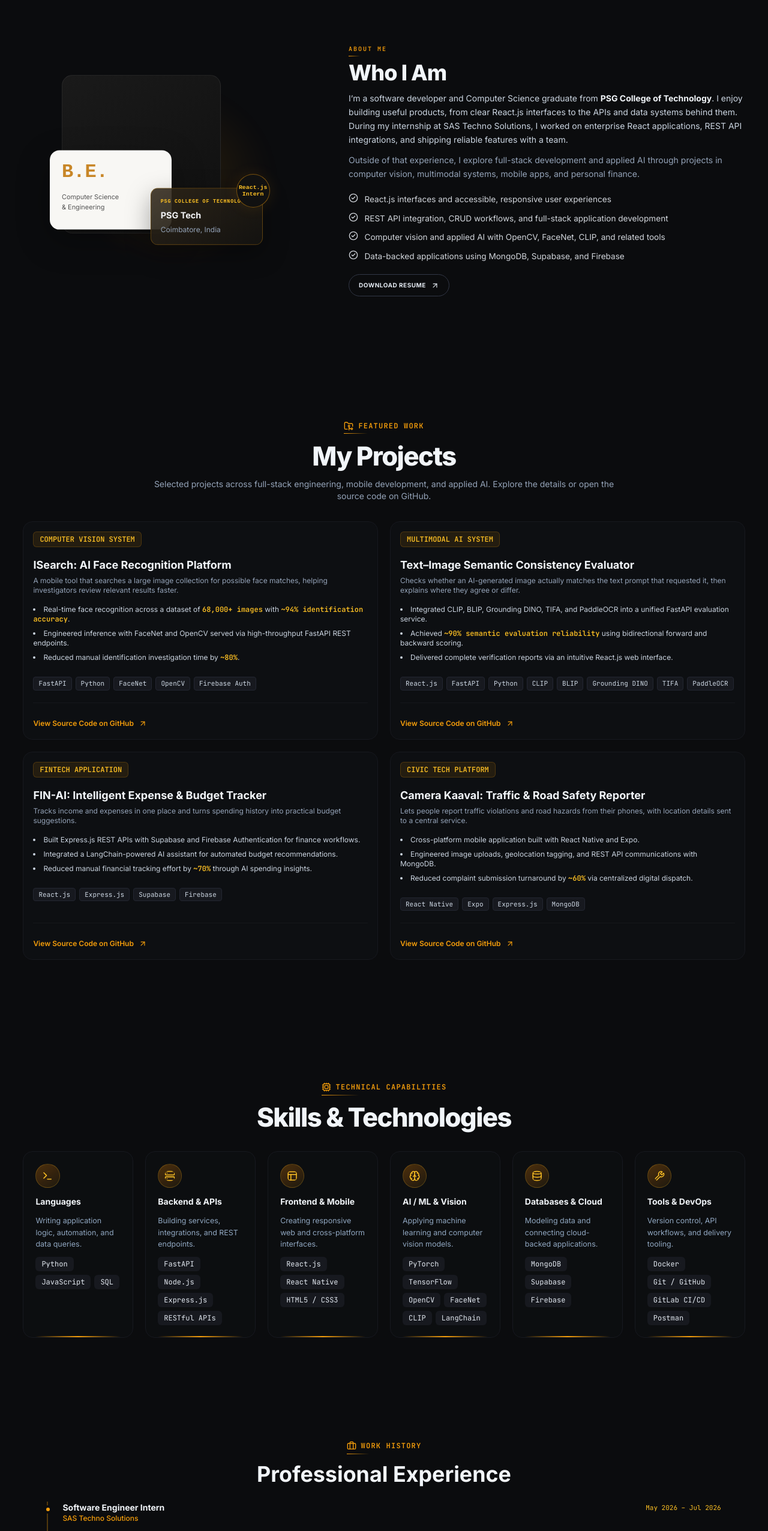
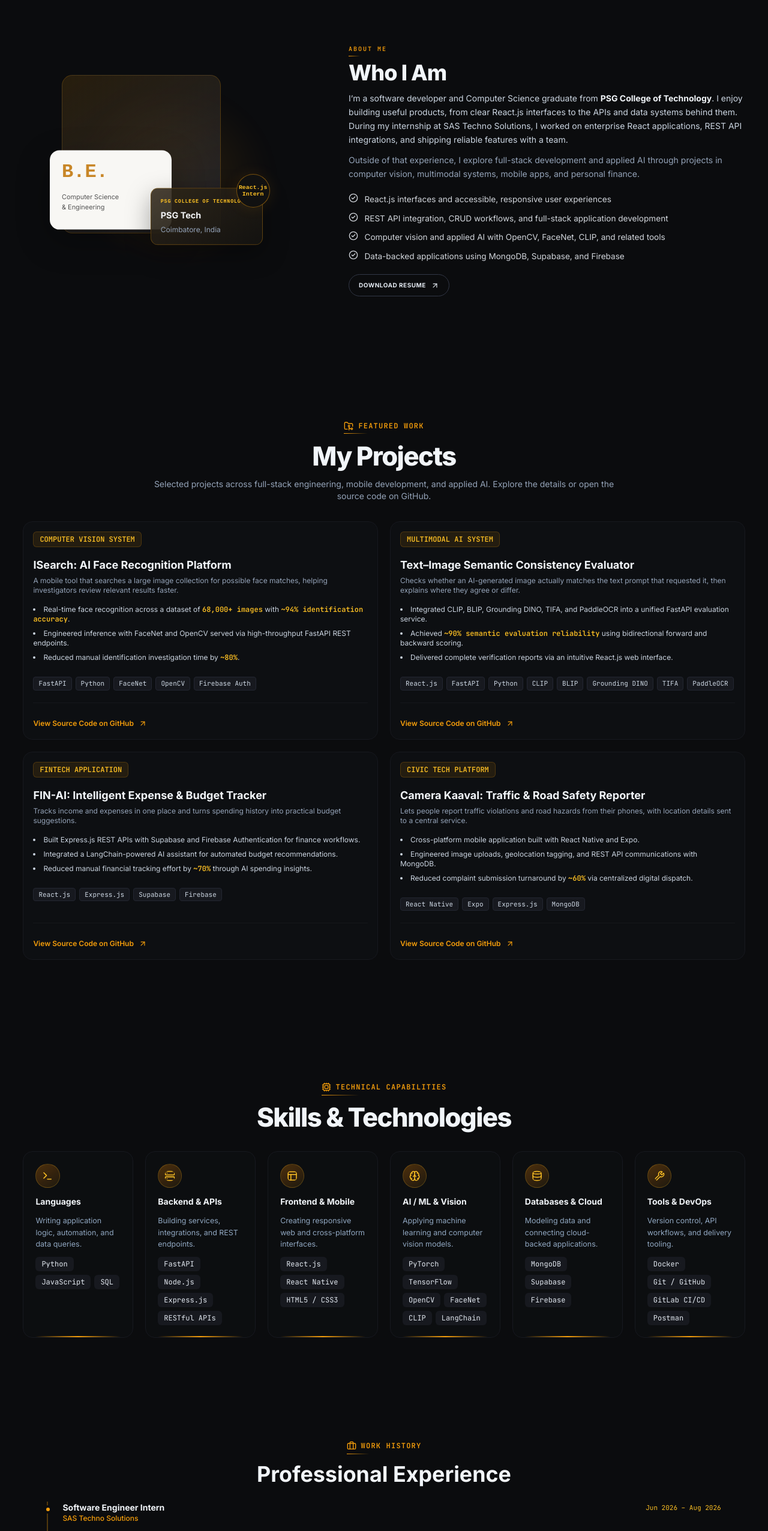
Before and after one commit to sridev05/sridev-portfolio, a plain HTML site: page index.html in a window 1280 px wide. Shown: the part 880-3432 px from the top of the page at 60% size. Drawn offline with nearby package versions, Linux system fonts and the light colour scheme.

```diff
--- a/index.html
+++ b/index.html
@@ -128,7 +128,7 @@
     #about { min-height:calc(100vh - 6rem);display:grid;grid-template-columns:minmax(260px,.8fr) minmax(0,1.2fr);align-content:center;align-items:center;gap:clamp(2.5rem,8vw,7rem);padding-block:1.5rem!important; }
     @supports (min-height:100svh) { #about { min-height:calc(100svh - 6rem); } }
     #about .about-art { position:relative;min-height:330px;max-width:390px;width:100%;margin-inline:auto; }
-    .about-art-backdrop { position:absolute;left:10%;top:2%;width:68%;height:80%;border:1px solid rgba(255,255,255,.07);border-radius:1.1rem;background:linear-gradient(145deg,#1a1a1a,#101010); }
+    .about-art-backdrop { position:absolute;left:10%;top:2%;width:68%;height:80%;border:1px solid rgba(245,158,11,.2);border-radius:1.1rem;background:linear-gradient(145deg,rgba(245,158,11,.12),rgba(35,38,49,.78)); }
     .about-art-glow { position:absolute;inset:8% 0 0 15%;border-radius:50%;background:radial-gradient(ellipse,rgba(245,158,11,.14),transparent 68%);filter:blur(20px);animation:hero-glow 7s ease-in-out infinite alternate; }
     .about-degree-card { position:absolute;z-index:1;left:5%;top:40%;display:grid;gap:.45rem;width:52%;min-height:132px;padding:1.25rem;border-radius:1rem;background:#f8f7f4;color:#181818;box-shadow:0 18px 55px rgba(0,0,0,.3);animation:about-float 6s ease-in-out infinite; }
     .about-degree-card strong { color:#c88627;font:700 2rem/1 ui-monospace,monospace; }
@@ -704,7 +704,7 @@
             <div class="absolute -left-[31px] top-1.5 w-3.5 h-3.5 rounded-full bg-amber-500 border-4 border-charcoal-950"></div>
             <div class="flex items-center justify-between">
               <h3 class="text-sm font-bold text-slate-100">Software Engineer Intern</h3>
-              <span class="text-[11px] font-mono text-amber-400">May 2026 – Jul 2026</span>
+              <span class="text-[11px] font-mono text-amber-400">Jun 2026 – Aug 2026</span>
             </div>
             <p class="text-xs font-medium text-amber-500">SAS Techno Solutions</p>
             <ul class="text-xs text-slate-300 mt-2 space-y-1.5 list-disc list-inside">
```
